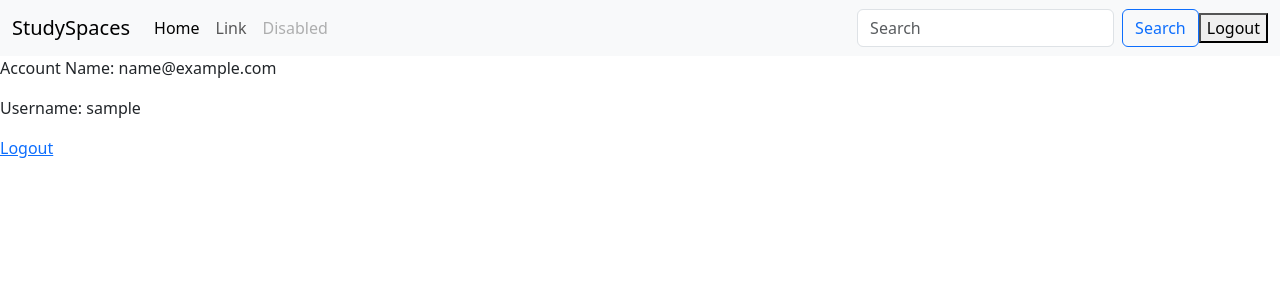
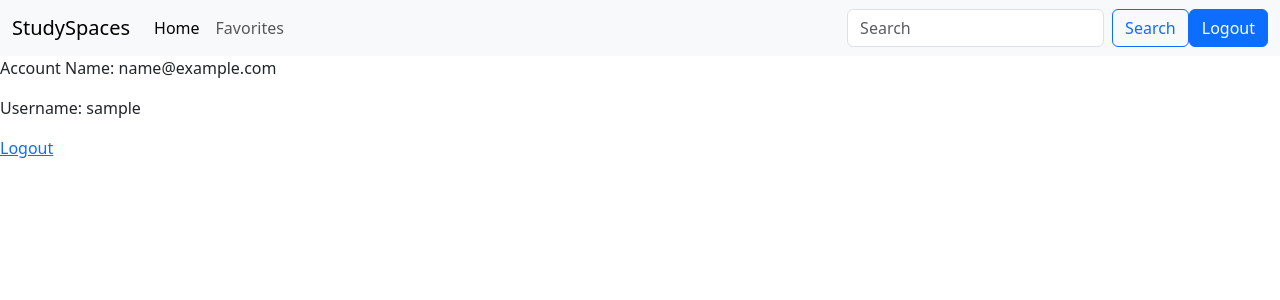
Before and after one commit to EthanHaller/UVAStudySpaces, a Django app: page /study/ in a window 1280 px wide. Shown: the top 300 px of the page. Run offline with Django 5.2, Linux system fonts and the light colour scheme; the visitor is signed in with stand-in values (Sample User, id 1); some libraries are stand-ins or nearby versions.

Commit message:
slight change to navbar;

```diff
--- a/study_spaces/templates/study_spaces/navbar.html
+++ b/study_spaces/templates/study_spaces/navbar.html
@@ -10,7 +10,7 @@
 	<body>
 		<nav class="navbar navbar-expand-lg bg-light">
 			<div class="container-fluid">
-				<a class="navbar-brand" href="#">StudySpaces</a>
+				<a class="navbar-brand">StudySpaces</a>
 				<button
 					class="navbar-toggler"
 					type="button"
@@ -28,10 +28,7 @@
 							<a class="nav-link active" aria-current="page" href="#">Home</a>
 						</li>
 						<li class="nav-item">
-							<a class="nav-link" href="#">Link</a>
-						</li>
-						<li class="nav-item">
-							<a class="nav-link disabled">Disabled</a>
+							<a class="nav-link" href="#">Favorites</a>
 						</li>
 					</ul>
 					<form class="d-flex" role="search">
@@ -39,7 +36,7 @@
 						<button class="btn btn-outline-primary" type="submit">Search</button>
 					</form>
 					<a href="{% url 'study_spaces:logout' %}">
-						<button>Logout</button>
+						<button class="btn btn-primary">Logout</button>
 					</a>
 				</div>
 			</div>
```
